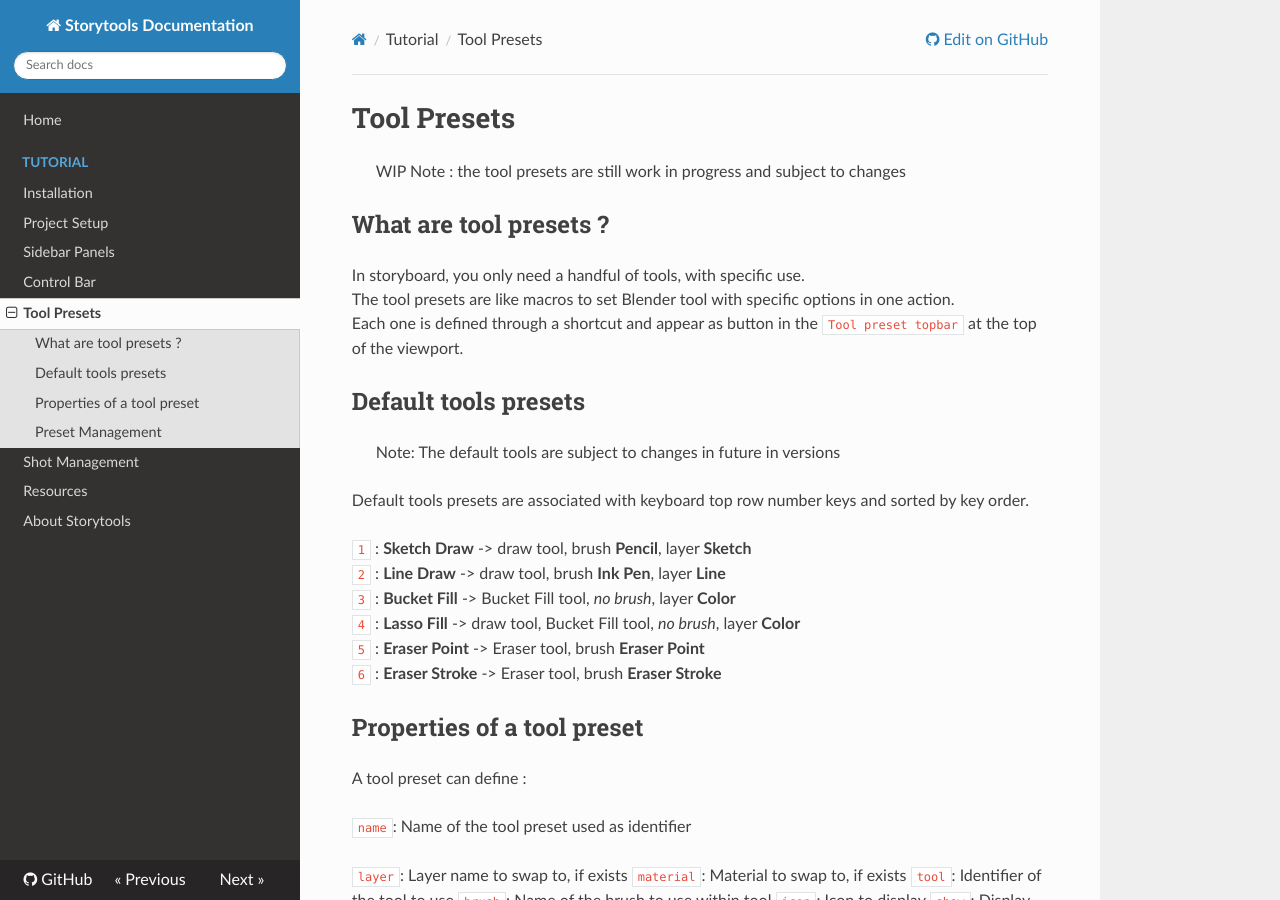
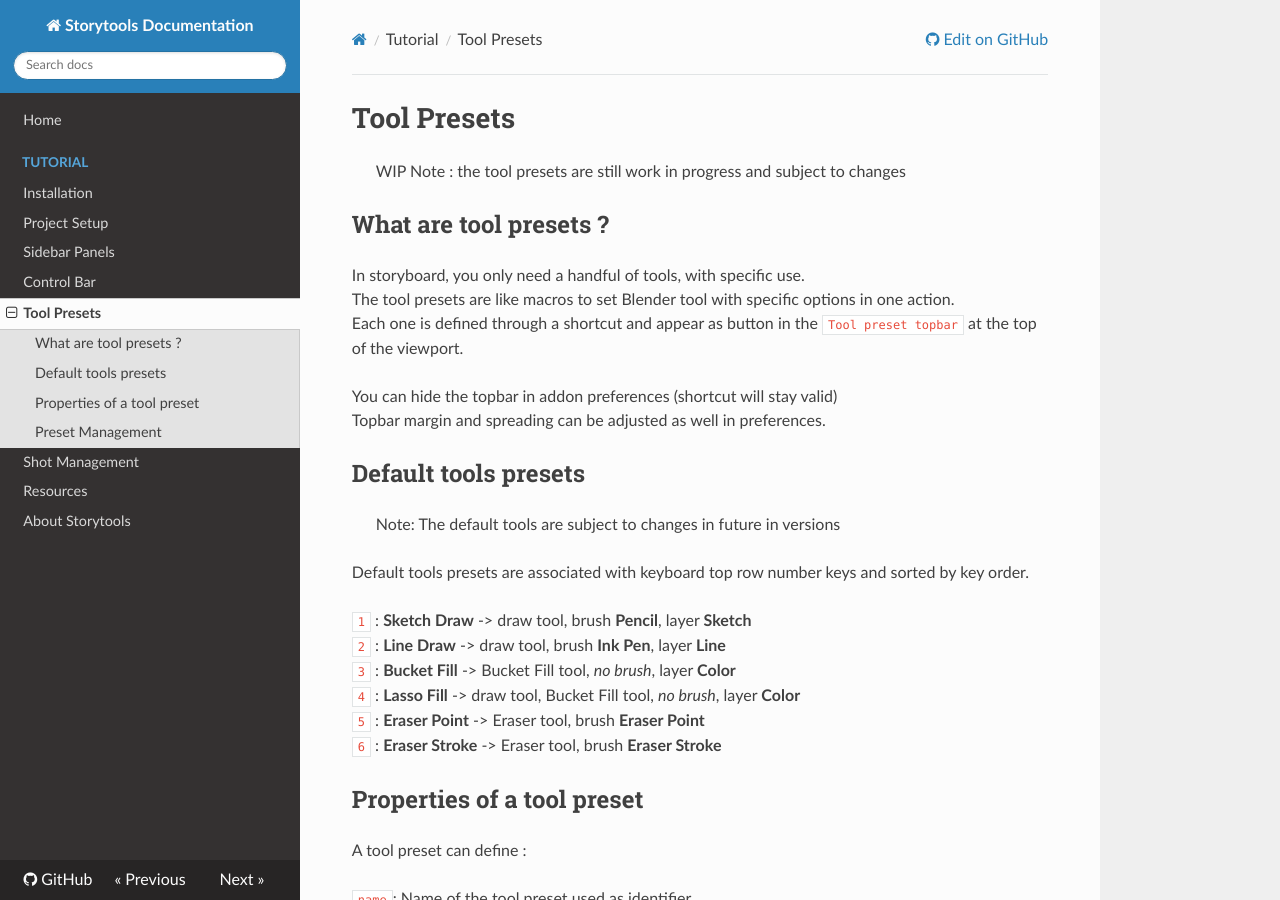
Before and after one commit to Pullusb/storytools-docs, an MkDocs documentation site: the page built from docs/tutorial/tool-presets.md, in a window 1280 px wide and 900 px high. Built offline with MkDocs 1.6.1, drawn with Linux system fonts in a browser that asks for light colours; nearby versions of some CDN libraries.

Commit message:
better tool preset infos

```diff
--- a/docs/tutorial/tool-presets.md
+++ b/docs/tutorial/tool-presets.md
@@ -8,7 +8,8 @@ In storyboard, you only need a handful of tools, with specific use.
 The tool presets are like macros to set Blender tool with specific options in one action.
 Each one is defined through a shortcut and appear as button in the `Tool preset topbar` at the top of the viewport.
 
-<!-- You can hide the topbar in addon preferences if you're not using it, or used to the associated shortcuts -->
+You can hide the topbar in addon preferences (shortcut will stay valid)
+Topbar margin and spreading can be adjusted as well in preferences.
 
 ## Default tools presets
 
```
